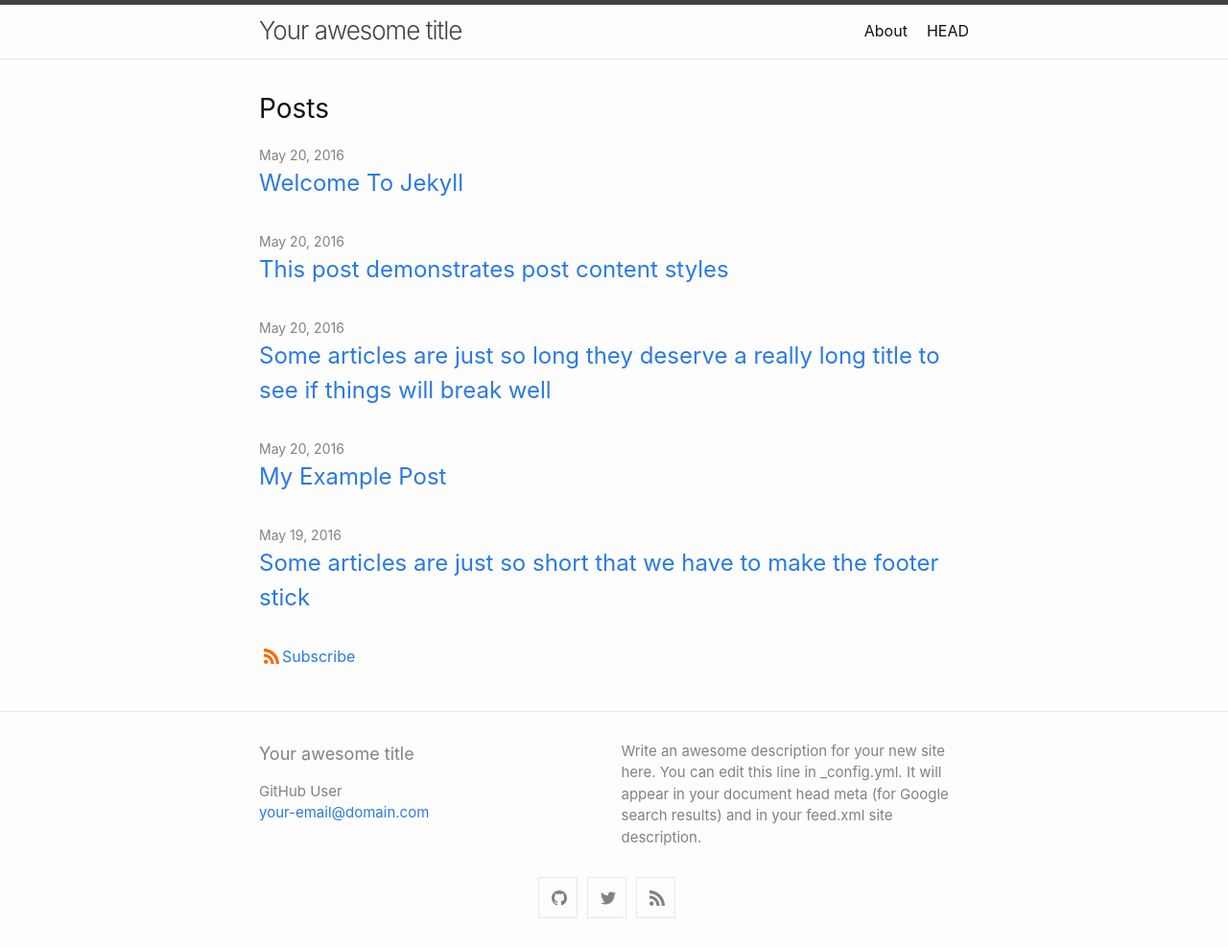
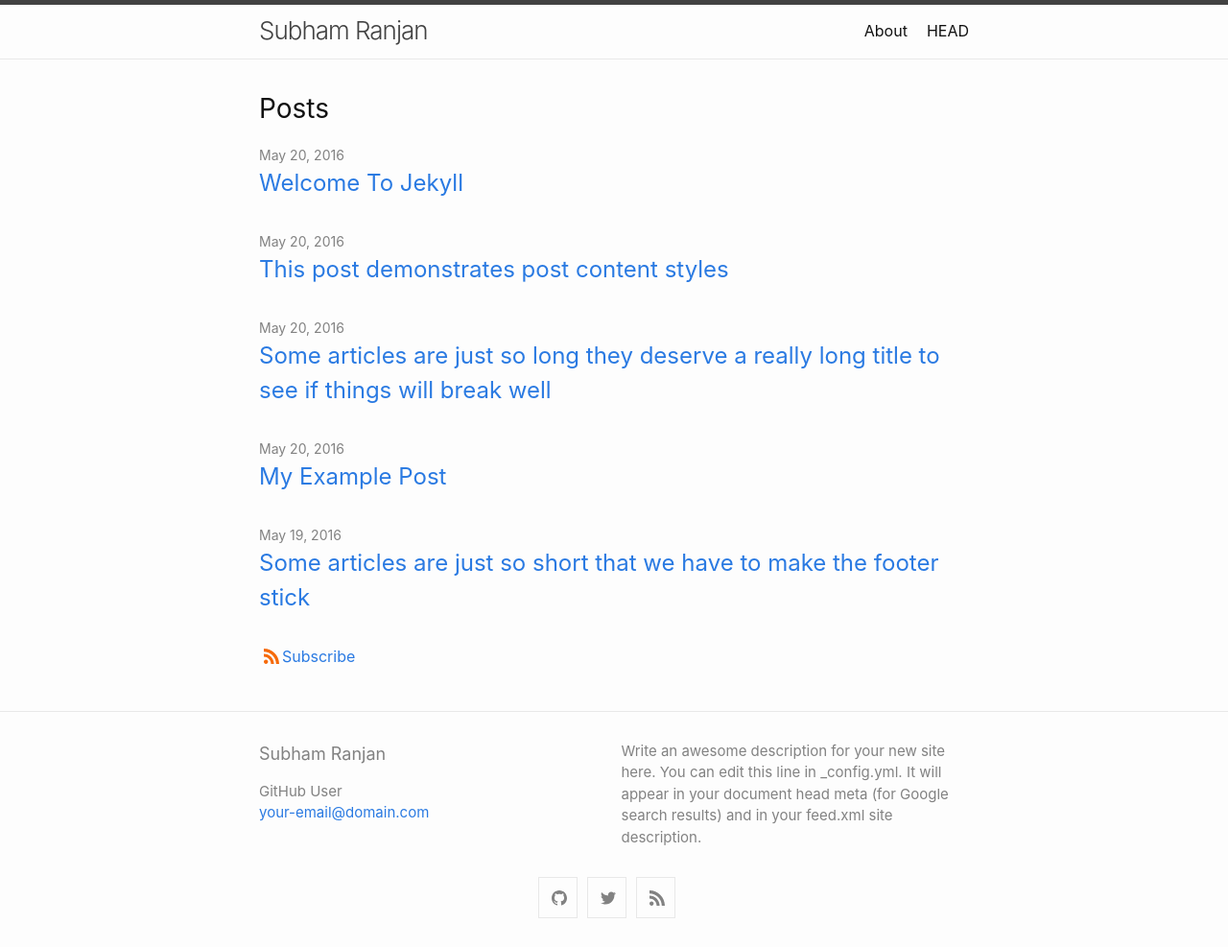
Before and after one commit to subhamr7/subhamr7.github.io, a Jekyll site: the page built from index.md, in a window 1280 px wide. Shown: the whole page at 96% size. Built offline with Jekyll 4.4.1, drawn with Linux system fonts in a browser that asks for light colours.

Commit message:
author added

```diff
--- a/_config.yml
+++ b/_config.yml
@@ -1,4 +1,4 @@
-title: Your awesome title
+title: Subham Ranjan
 author: GitHub User
 email: your-email@domain.com
 description: > # this means to ignore newlines until "show_excerpts:"
```
